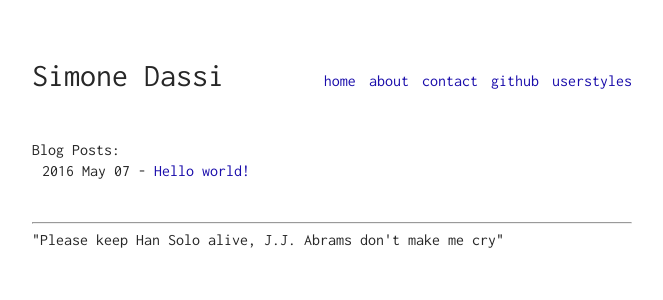
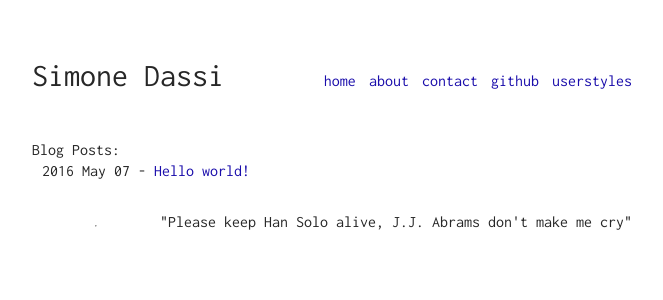
Before and after one commit to SimoDax/simodax.github.io, a Jekyll site: the page built from index.html, in a window 1280 px wide. Shown: the top 300 px of the page, without its empty margins (308-971 px from the left). Built offline with Jekyll 4.4.1, drawn with Linux system fonts in a browser that asks for light colours.

Commit message:
Updated index.html

```diff
--- a/index.html
+++ b/index.html
@@ -16,8 +16,8 @@ published: true
     </ul>
 </div>
 
-<hr>
 
 <div class="header">
+  <hr>
     "Please keep Han Solo alive, J.J. Abrams don't make me cry"
 </div>
```
